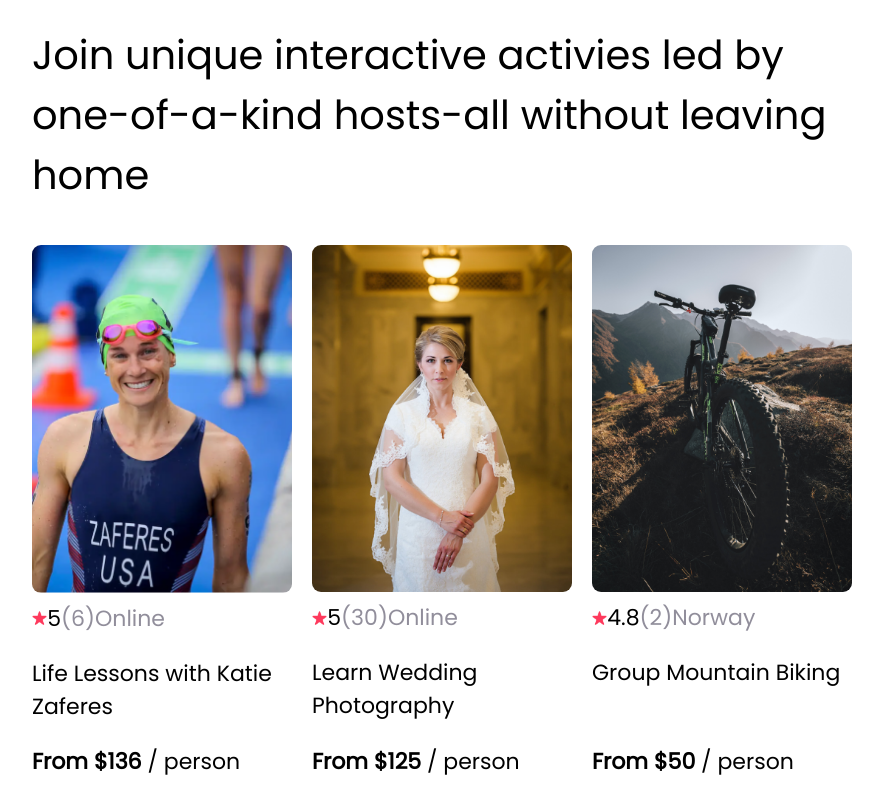
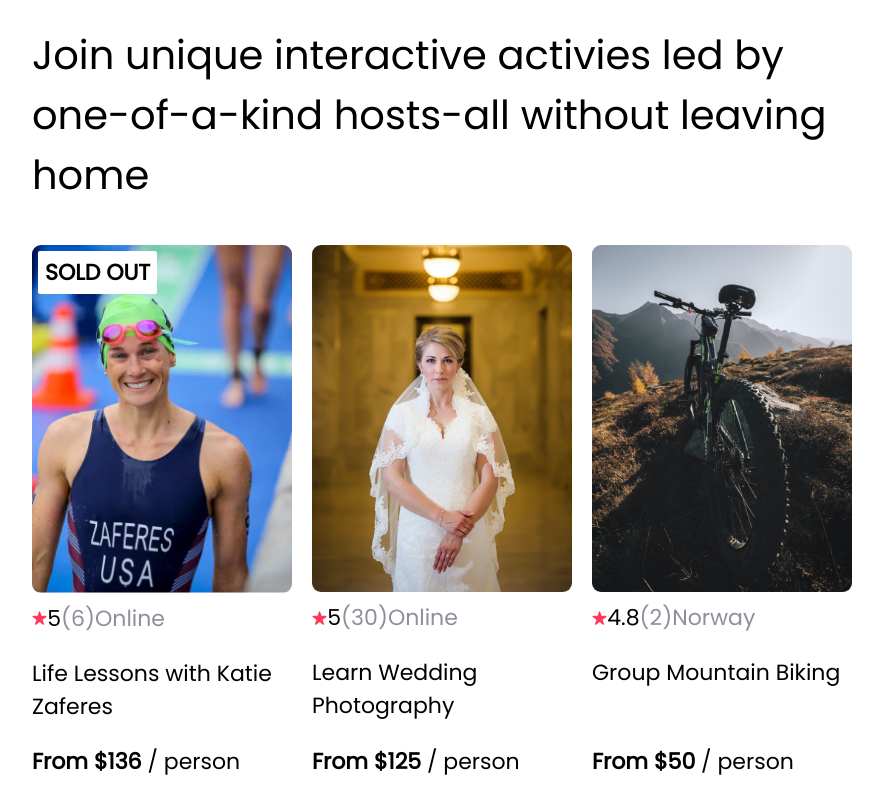
Before and after one commit to htder/scrimba-react, a React (Create React App) app in the folder airbnb-exp-clone/: page / in a window 1280 px wide. Shown: the part 1130-1930 px from the top of the page, without its empty margins (4-887 px from the left). Built offline with nearby package versions, Linux system fonts and the light colour scheme.

Commit message:
added sold out badge to card

```diff
--- a/airbnb-exp-clone/src/App.css
+++ b/airbnb-exp-clone/src/App.css
@@ -35,6 +35,17 @@
   flex: 0 0 auto;
   display: flex;
   flex-direction: column;
+  position: relative;
+}
+
+.card--badge {
+  position: absolute;
+  top: 6px;
+  left: 6px;
+  background-color: white;
+  padding: 5px 7px;
+  border-radius: 2px;
+  font-weight: bold;
 }
 
 .card--title {
--- a/airbnb-exp-clone/src/App.js
+++ b/airbnb-exp-clone/src/App.js
@@ -7,12 +7,14 @@
 function App() {
   const cards = data.map(value => {
     return <Card
+              key={value.id}
               img={value.coverImg}
               rating={value.stats.rating}
               reviewCount={value.stats.reviewCount}
               location={value.location}
               title={value.title}
               price={value.price}
+              openSpots={value.openSpots}
             />
   });
 
--- a/airbnb-exp-clone/src/components/Card.js
+++ b/airbnb-exp-clone/src/components/Card.js
@@ -3,6 +3,7 @@
 function Card(props) {
   return (
     <section className="card">
+      {props.openSpots === 0 && <div className="card--badge">SOLD OUT</div>}
       <img src={`./images/${props.img}`} className="card--image"/>
       <div className="card--stats">
         <img src={"./images/star.png"} className="card--star"/>
```
